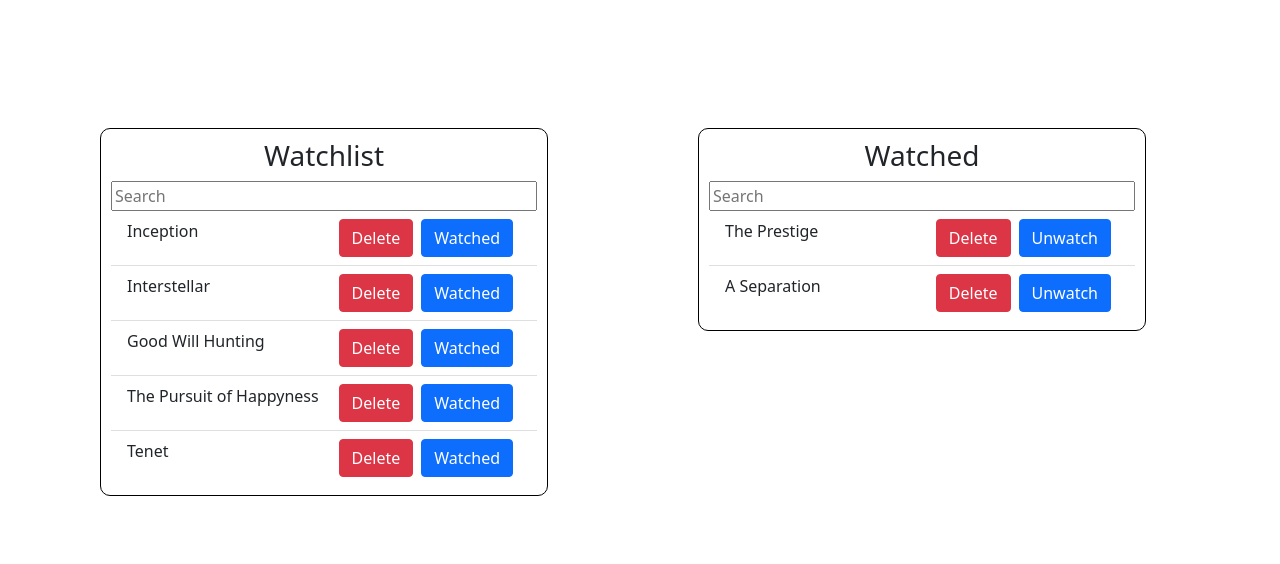
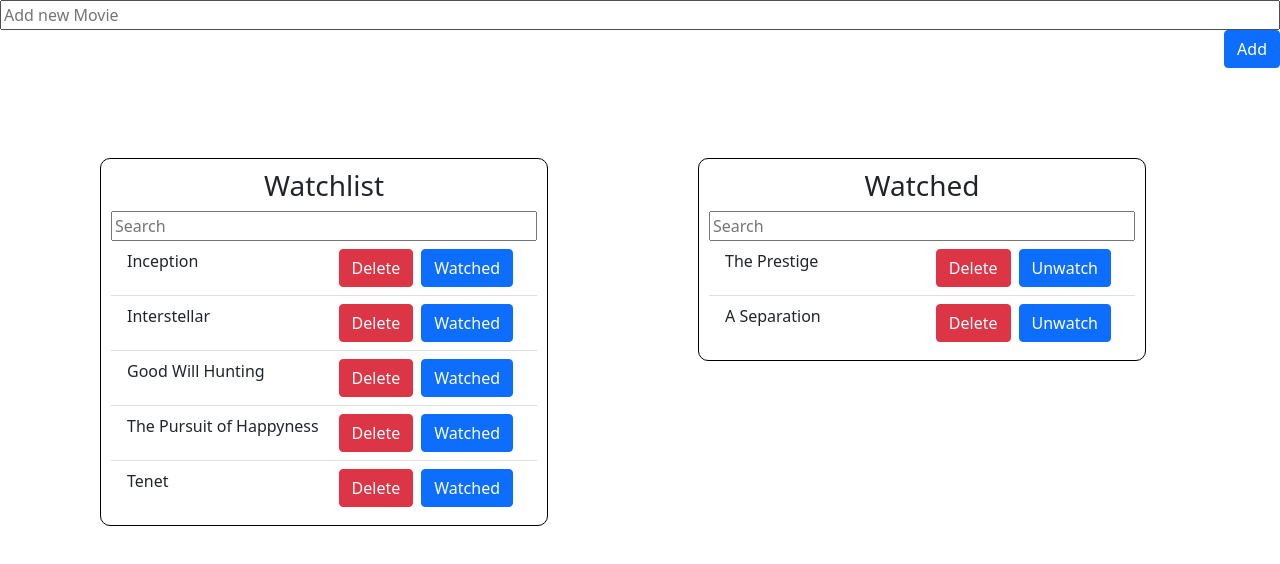
Before and after one commit to AzizAlbaqshi/WatchList, a React (Create React App) app: page / in a window 1280 px wide. Shown: the top 564 px of the page. Built offline with nearby package versions, Linux system fonts and the light colour scheme.

Commit message:
Add Function

```diff
--- a/src/App.js
+++ b/src/App.js
@@ -1,13 +1,13 @@
 import "./App.css";
+import AddMovie from "./components/AddMovie";
 import WatchList from "./components/WatchList";
 
 function App() {
-
   return (
     <div>
-      <WatchList watched={false}/>
-      <WatchList watched={true}/>
-
+      <AddMovie />
+      <WatchList watched={false} />
+      <WatchList watched={true} />
     </div>
   );
 }
--- /dev/null
+++ b/src/components/AddMovie.js
@@ -0,0 +1,18 @@
+import movieStore from "../MovieStore";
+
+const AddMovie = () => {
+  const handleAddition = () => {
+    movieStore.createMovie();
+  };
+
+  return (
+    <div>
+      <input className="Add" placeholder="Add new Movie" />
+      <button className="btn btn-primary" onClick={handleAddition}>
+        Add
+      </button>
+    </div>
+  );
+};
+
+export default AddMovie;
```
